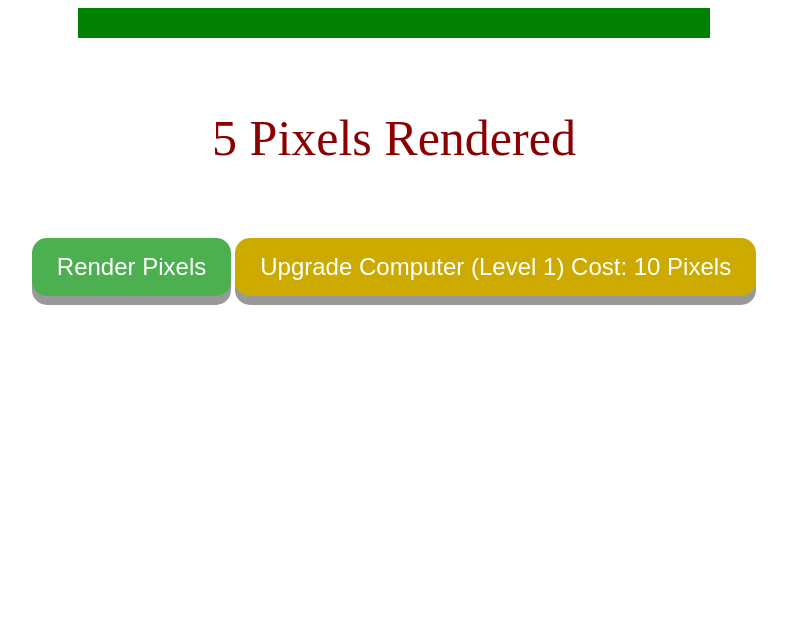
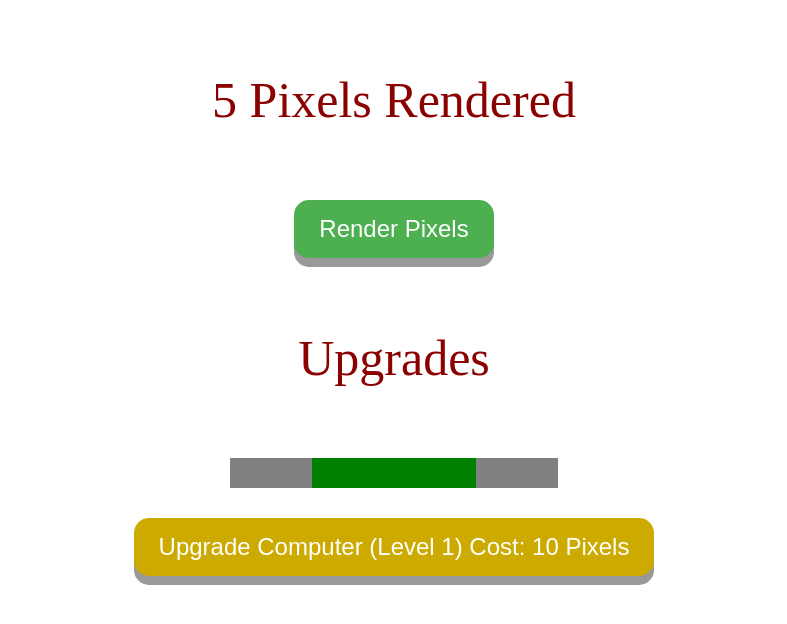
Before and after one commit to aknochaco/First_Clicker, a plain HTML site: page index.html in a window 1280 px wide. Shown: the whole page, without its empty margins (246-1033 px from the left). Drawn offline with Linux system fonts and the light colour scheme.

Commit message:
Add files via upload
Added loading upgrade slider

```diff
--- a/index.html
+++ b/index.html
@@ -54,8 +54,9 @@
 }
 
 #myProgress {
-  width: 50%;
+  width: 26%;
   background-color: grey;
+  margin-bottom: 30px;
 }
 
 #myBar {
@@ -72,12 +73,14 @@
 
 	<center>
 
+
+
+		<p class="TEXT" id="pixelsrendered"> 0 Pixels Rendered </p>
+		<button class="buttonrender" onclick="renderpixels()">Render Pixels</button>
+		<p class="TEXT" id="pixelsrendered">Upgrades</p>
 		<div id="myProgress">
 		<div id="myBar"></div>
 		</div>
-
-		<p class="TEXT" id="pixelsrendered"> 0 Pixels Rendered </p>
-		<button class="buttonrender" onclick="renderpixels()">Render Pixels</button>
 		<button class="buttonupgrade" onclick="buypixelsPerClick()" id="perClickUpgrade" >Upgrade Computer (Level 1) Cost: 10 Pixels</button>
 
 	</center>
--- a/main.js
+++ b/main.js
@@ -1,8 +1,9 @@
 var gameData = {
   pixels: 0,
   pixelsPerClick: 1,
-  pixelsPerClickCost: 10
-}
+  pixelsPerClickCost: 10,
+  percupgr: 0
+  }
 
 function renderpixels() {
   gameData.pixels += gameData.pixelsPerClick
@@ -21,16 +22,16 @@ function buypixelsPerClick() {
 
 function move() {
   var elem = document.getElementById("myBar");
-  var width = 0;
-  var id = setInterval(frame, 10);
-  function frame() {
-    if (width >= 100) {
-      clearInterval(id);
-    } else {
-      width ++;
-      elem.style.width = width + '%';
+
+    gameData.percupgr = gameData.pixels / gameData.pixelsPerClickCost;
+	gameData.percupgr = gameData.percupgr * 100;
+	if (gameData.percupgr >= 100) {
+	  elem.style.width = 100 + '%';
     }
-  }
+	else {
+      elem.style.width = gameData.percupgr + '%';
+    }
+
 }
 
 var mainGameLoop = window.setInterval(function() {
```
